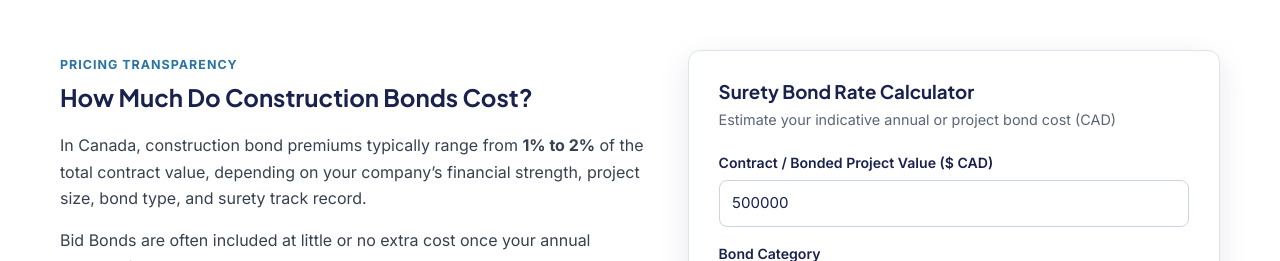
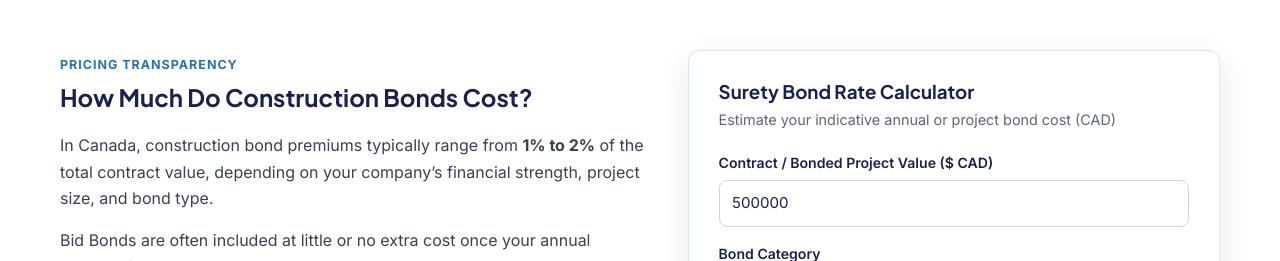
Before and after one commit to SwimmerPierce/Test-Contract-Bonding, a plain HTML site: page index.html in a window 1280 px wide. Shown: the part 3440-3701 px from the top of the page. Drawn offline with Linux system fonts and the light colour scheme.

Commit message:
fix(copy): remove surety track record phrase from cost section

```diff
--- a/index.html
+++ b/index.html
@@ -391,7 +391,7 @@
           <p>
             In Canada, construction bond premiums typically range from <strong>1% to 2%</strong> of
             the total contract value, depending on your company’s financial strength, project size,
-            bond type, and surety track record.
+            and bond type.
           </p>
           <p>
             Bid Bonds are often included at little or no extra cost once your annual bonding
```
